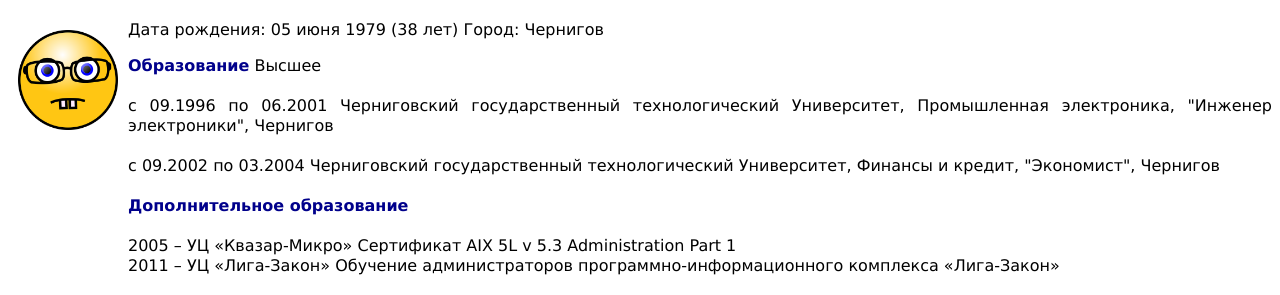
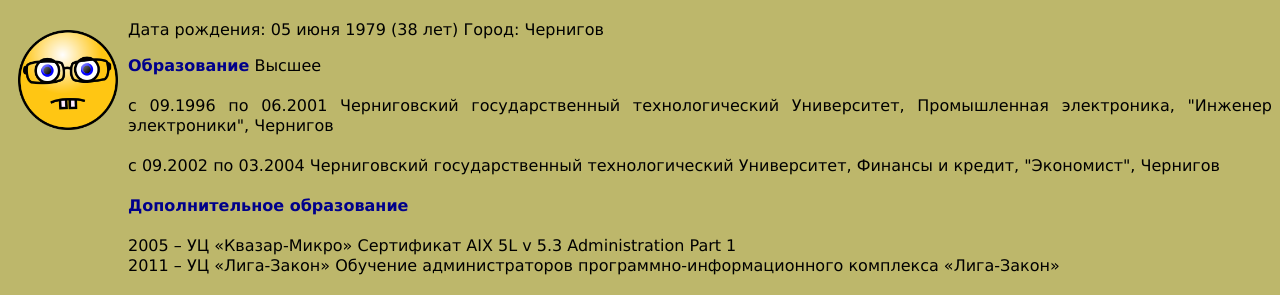
Before and after one commit to jamb101545/test_site, a website: page index.html in a window 1280 px wide. Shown: the part 141-436 px from the top of the page. Drawn offline with nearby package versions, Linux system fonts and the light colour scheme.

Commit message:
first commit branch dev

```diff
--- a/css/style.css
+++ b/css/style.css
@@ -1,3 +1,6 @@
+.body {
+    background-color: darkkhaki;
+}
 .titles {
     font-family: Verdana;
     font-size: 36px;
--- a/index.html
+++ b/index.html
@@ -11,7 +11,7 @@
 </head>
 
 
-<body>
+<body class="body">
 <script src="https://ajax.googleapis.com/ajax/libs/jquery/1.11.0/jquery.min.js"></script>
 <script src="js/scripts.js"></script>
 
```
Also changed, not shown: article.html (+1 -1 lines), contact.html (+1 -1 lines).
